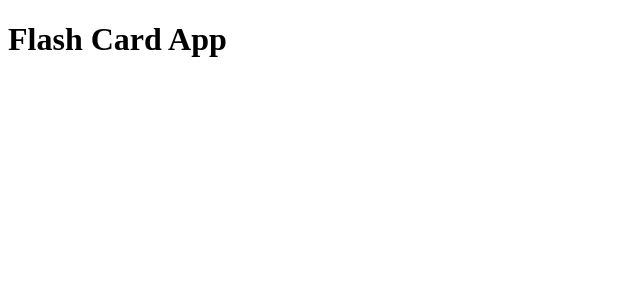
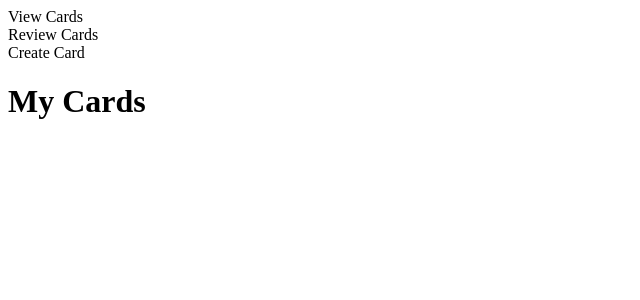
Before and after one commit to 1liu/react-flash-cards-pt, a React app: page / in a window 1280 px wide. Shown: the top 300 px of the page, without its empty margins (0-640 px from the left). Built offline with nearby package versions, Linux system fonts and the light colour scheme; the HTML template or start-up script is replaced by a standard one.

Commit message:
app view

```diff
--- a/src/components/app.jsx
+++ b/src/components/app.jsx
@@ -1,9 +1,41 @@
-import React from 'react'
+import React from 'react';
+import ViewCards from './view-cards';
+import ReviewCards from './review-cards';
+import CreateCard from './create-card';
+import Nav from './nav';
 
 class App extends React.Component {
+  constructor(props) {
+    super(props);
+    this.state = {
+      view: 'view-cards'
+    };
+    this.setView = this.setView.bind(this);
+  }
+
+  setView(newView) {
+    this.setState({ view: newView });
+  }
+
+  getView() {
+    switch (this.state.view) {
+      case 'create-card':
+        return <CreateCard />;
+      case 'review-cards':
+        return <ReviewCards />;
+      case 'view-cards':
+        return <ViewCards />;
+      default:
+        return null;
+    }
+  }
+
   render() {
     return (
-      <h1 className="text-center">Flash Card App</h1>
+      <div>
+        <Nav setView={this.setView} />
+        {this.getView()}
+      </div>
     );
   }
 }
--- /dev/null
+++ b/src/components/create-card.jsx
@@ -0,0 +1,10 @@
+import React from 'react';
+
+export default class CreateCard extends React.Component {
+
+  render() {
+    return (
+      <h1>Create New Card</h1>
+    );
+  }
+}
--- /dev/null
+++ b/src/components/nav.jsx
@@ -0,0 +1,32 @@
+import React from 'react';
+
+export default class Nav extends React.Component {
+  constructor(props) {
+    super(props);
+    this.handleViewCards = this.handleViewCards.bind(this);
+    this.handleReviewCards = this.handleReviewCards.bind(this);
+    this.handleCreateCard = this.handleCreateCard.bind(this);
+  }
+
+  handleViewCards() {
+    this.props.setView('view-cards');
+  }
+
+  handleReviewCards() {
+    this.props.setView('review-cards');
+  }
+
+  handleCreateCard() {
+    this.props.setView('create-card');
+  }
+
+  render() {
+    return (
+      <nav>
+        <div onClick={this.handleViewCards}>View Cards</div>
+        <div onClick={this.handleReviewCards}>Review Cards</div>
+        <div onClick={this.handleCreateCard}>Create Card</div>
+      </nav>
+    );
+  }
+}
--- /dev/null
+++ b/src/components/review-cards.jsx
@@ -0,0 +1,10 @@
+import React from 'react';
+
+export default class ReviewCards extends React.Component {
+
+  render() {
+    return (
+      <h1>Review Cards</h1>
+    );
+  }
+}
--- /dev/null
+++ b/src/components/view-cards.jsx
@@ -0,0 +1,10 @@
+import React from 'react';
+
+export default class ViewCards extends React.Component {
+
+  render() {
+    return (
+      <h1>My Cards</h1>
+    );
+  }
+}
```
Also changed, not shown: package.json (+61 -1 lines), 1 other file (tests, documents, lock files or other folders).
